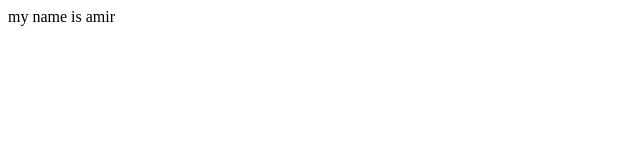
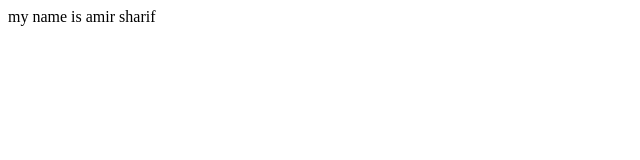
Before and after one commit to Amir-shz/gitLearn, a plain HTML site: page index.html in a window 1280 px wide. Shown: the full height of the page, 0-640 px from the left. Drawn offline with Linux system fonts and the light colour scheme.

Commit message:
second commit

```diff
--- a/index.html
+++ b/index.html
@@ -1,5 +1,5 @@
 <html>
 	<body>
-		my name is amir
+		my name is amir sharif
 	</body>
 <html>
```
